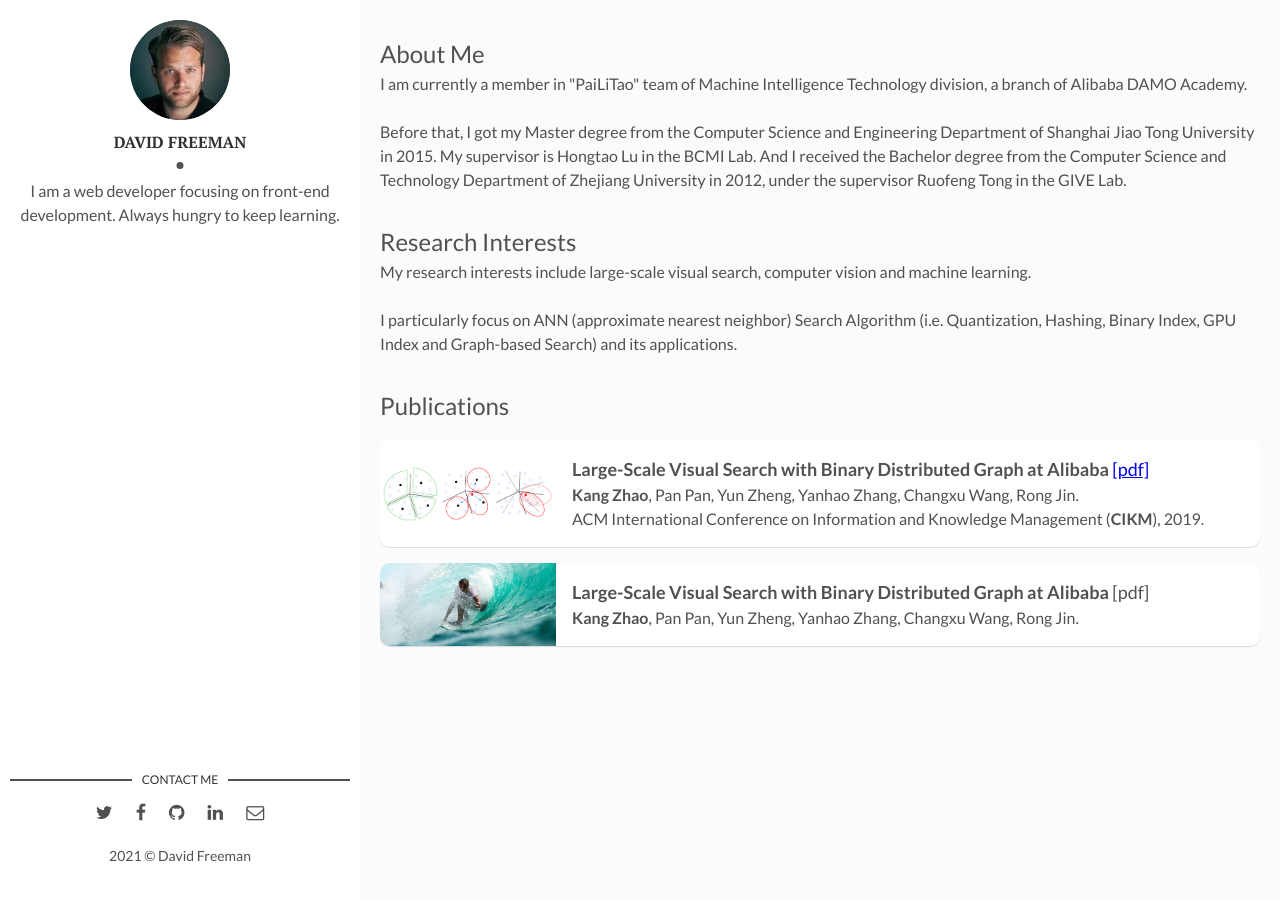
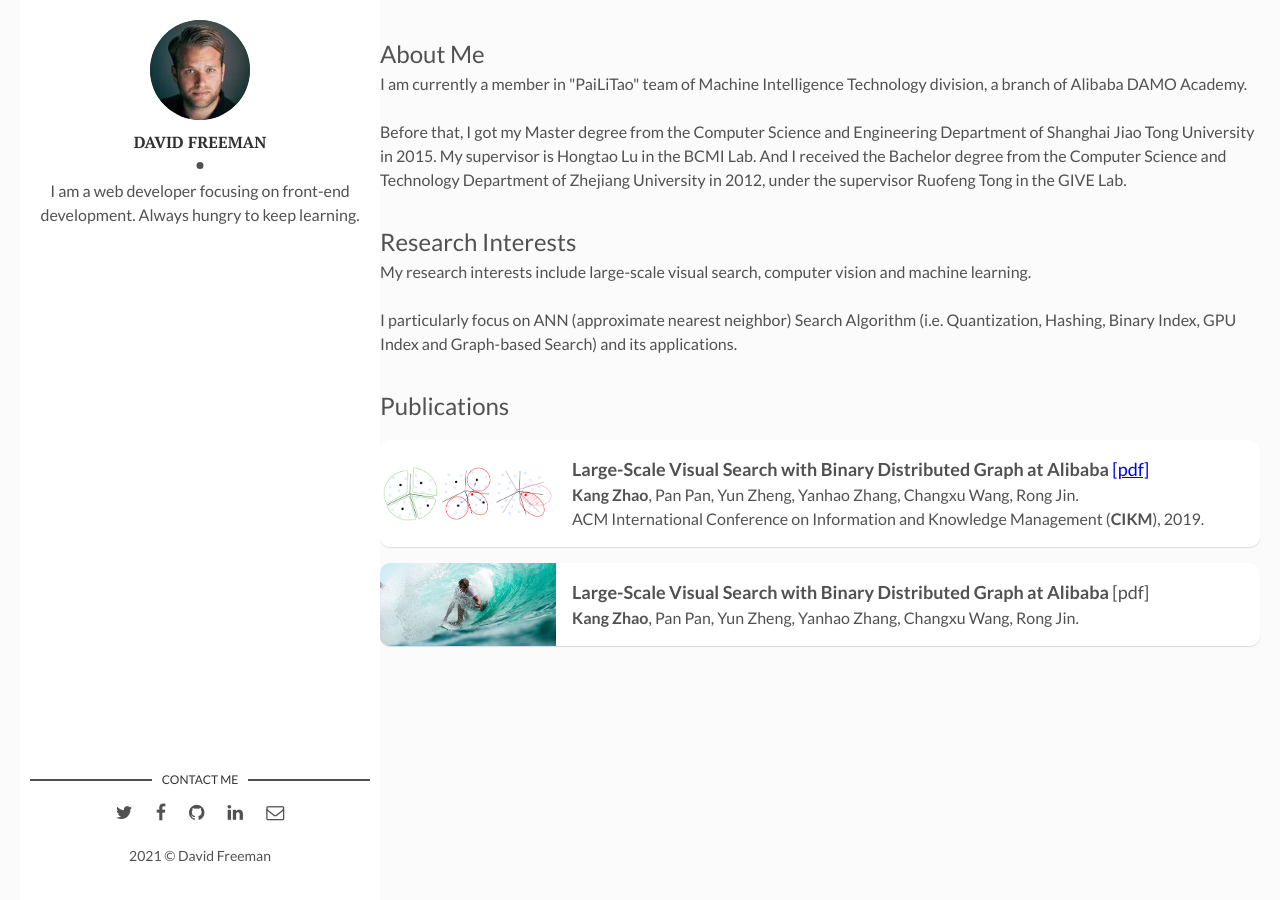
Before and after one commit to kangzhao2/kangzhao2.github.io, a Jekyll site: the page built from index.html, in a window 1280 px wide. Built offline with Jekyll 4.4.1, drawn with Linux system fonts in a browser that asks for light colours; the list of posts is cut into pages by our own code.

Commit message:
Update main.css

```diff
--- a/assets/css/main.css
+++ b/assets/css/main.css
@@ -928,7 +928,7 @@ table tfoot td {
           justify-content: space-between;
   position: fixed;
   top: 0;
-  left: 0;
+  left: 20px;
   bottom: 0;
   width: 360px;
   height: 100%;
```
